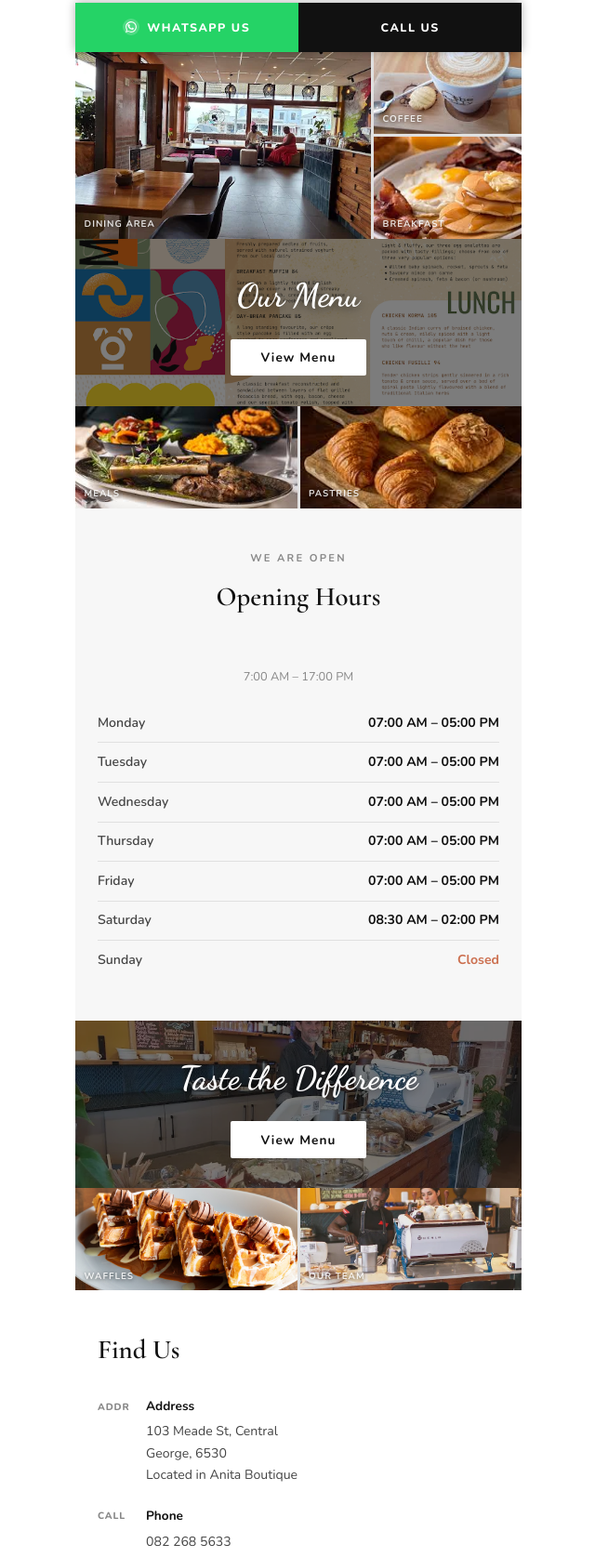
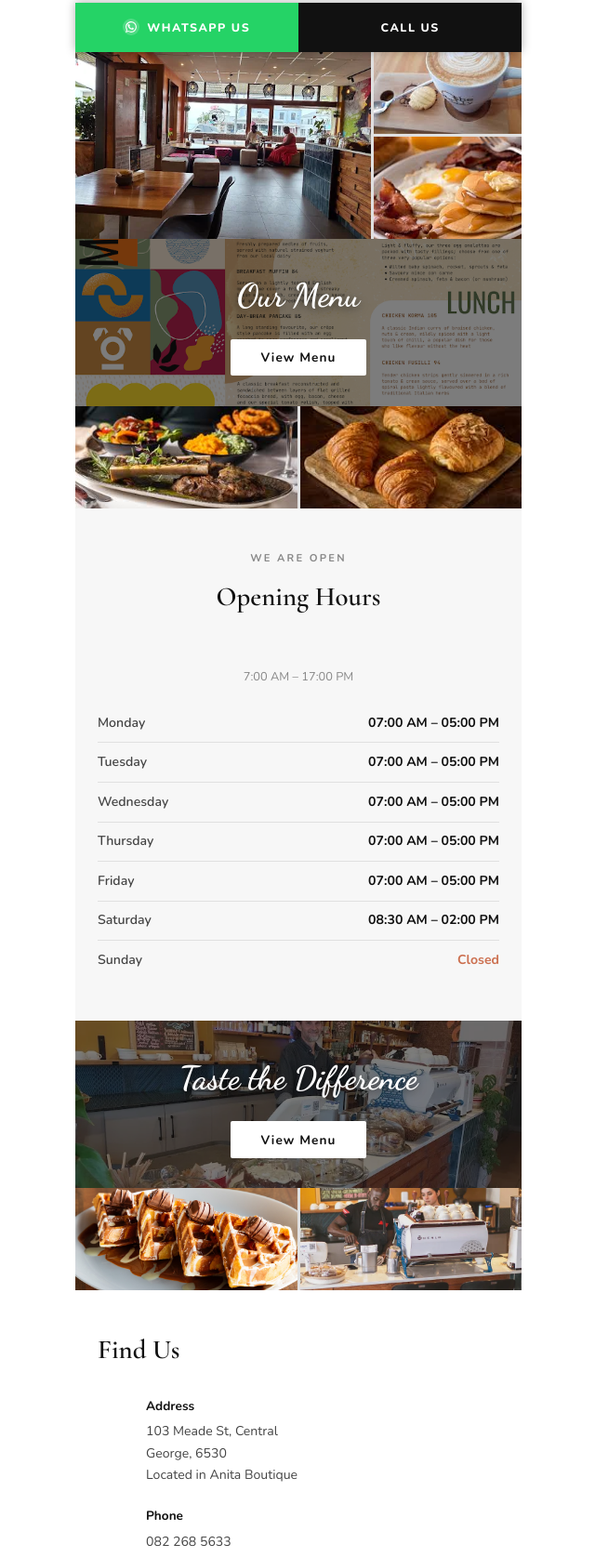
Before and after one commit to Gift2005/Caloroso-Roaster-and-Eatery-, a plain HTML site: page index.html in a window 1280 px wide. Shown: the part 744-2419 px from the top of the page at 93% size, without its empty margins (319-959 px from the left). Drawn offline with nearby package versions, Linux system fonts and the light colour scheme.

Commit message:
Removing waffle call address pastries and breakfast coffee dining area

```diff
--- a/index.html
+++ b/index.html
@@ -72,16 +72,16 @@
 <div class="photo-grid-3">
   <div class="pg-item" style="min-height:220px;">
     <img src="diningarea.jpg" alt="Dining Area">
-    <div class="pg-label">Dining Area</div>
+    <div class="pg-label"></div>
   </div>
   <div class="right-col">
     <div class="pg-item">
       <img src="coffe.jpg" alt="Coffee">
-      <div class="pg-label">Coffee</div>
+      <div class="pg-label"></div>
     </div>
     <div class="pg-item">
       <img src="breakfast.jpg" alt="Breakfast">
-      <div class="pg-label">Breakfast</div>
+      <div class="pg-label"></div>
     </div>
   </div>
 </div>
@@ -99,11 +99,11 @@
 <div class="photo-grid-2">
   <div class="pg-item">
     <img src="meals.jpg" alt="Meals">
-    <div class="pg-label">Meals</div>
+    <div class="pg-label"></div>
   </div>
   <div class="pg-item">
     <img src="pastries.jpg" alt="Pastries">
-    <div class="pg-label">Pastries</div>
+    <div class="pg-label"></div>
   </div>
 </div>
 
@@ -139,11 +139,11 @@
 <div class="photo-grid-2">
   <div class="pg-item">
     <img src="waffles.jpg" alt="Waffles">
-    <div class="pg-label">Waffles</div>
+    <div class="pg-label"></div>
   </div>
   <div class="pg-item">
     <img src="ourteam.jpg" alt="Our Team">
-    <div class="pg-label">Our Team</div>
+    <div class="pg-label"></div>
   </div>
 </div>
 
@@ -152,7 +152,7 @@
   <h2>Find Us</h2>
 
   <div class="info-row">
-    <div class="info-icon">Addr</div>
+    <div class="info-icon"></div>
     <div class="info-text">
       <strong>Address</strong>
       <p>103 Meade St, Central<br>George, 6530<br>Located in Anita Boutique</p>
@@ -160,7 +160,7 @@
   </div>
 
   <div class="info-row">
-    <div class="info-icon">Call</div>
+    <div class="info-icon"></div>
     <div class="info-text">
       <strong>Phone</strong>
       <a href="tel:+27822685633">082 268 5633</a>
```
